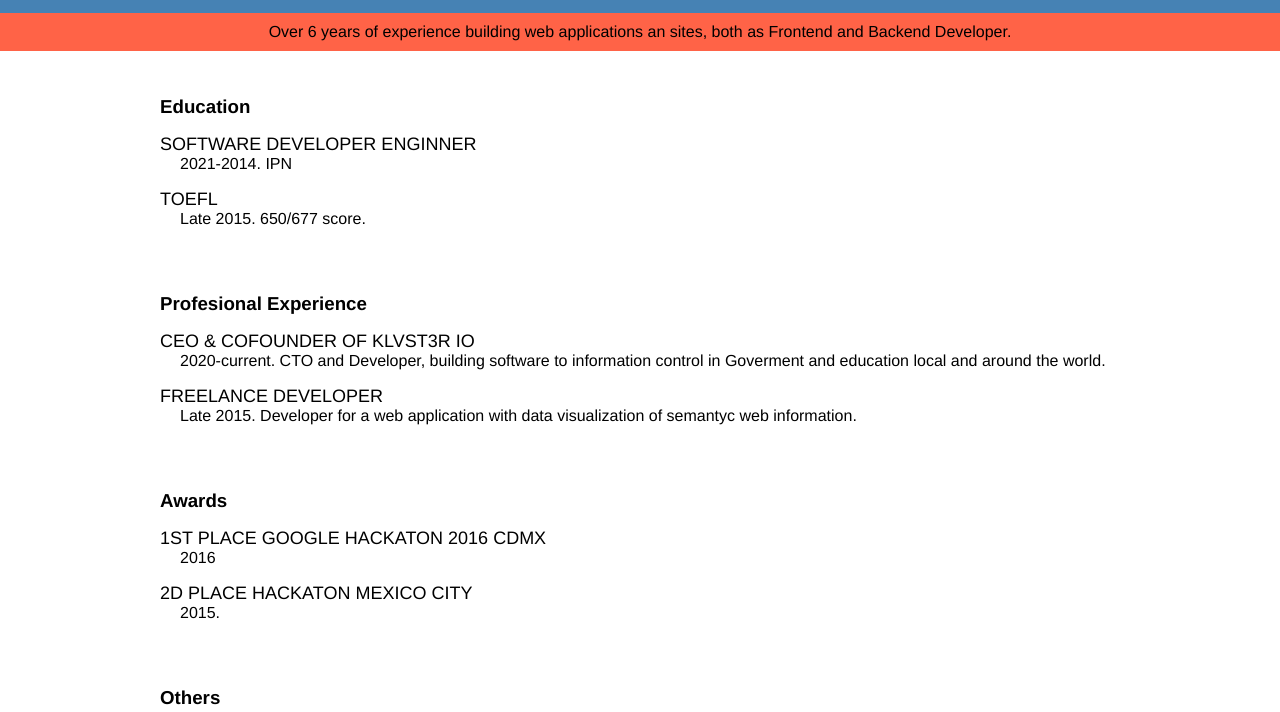
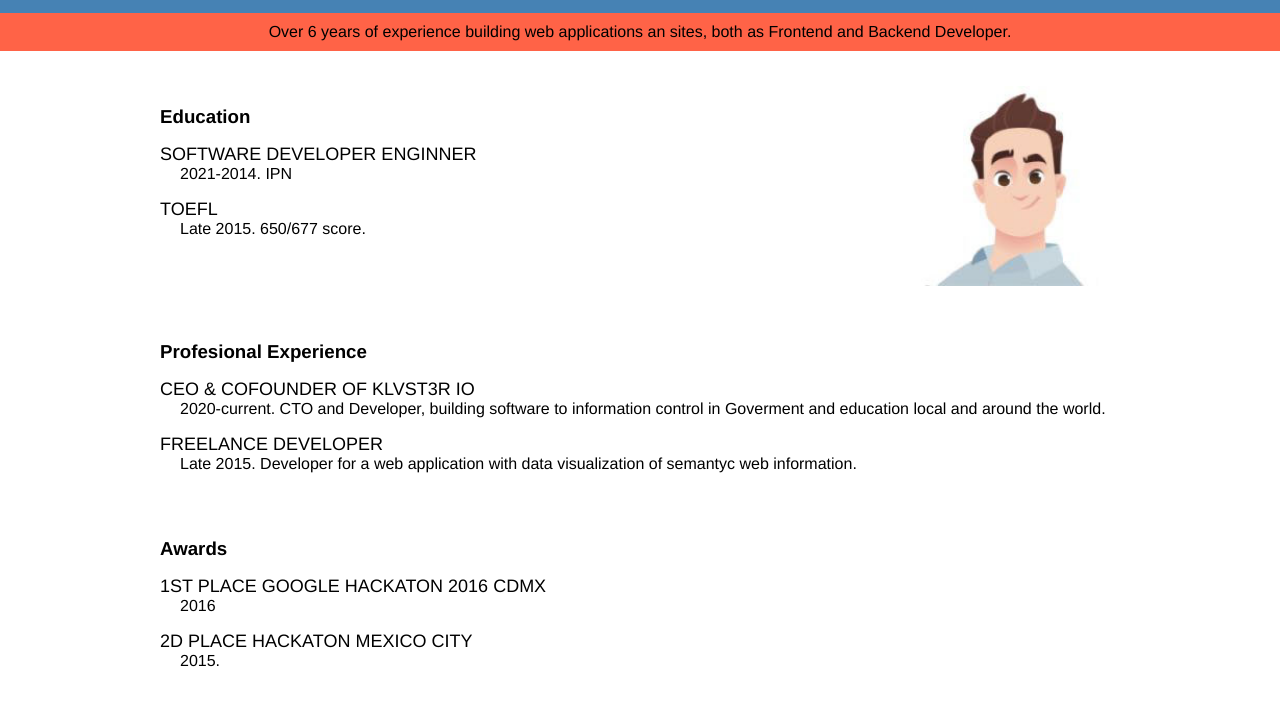
Before and after one commit to Klvst3r/cv, a plain HTML site: page index.html in a window 1280 px wide. Shown: the part 56-768 px from the top of the page. Drawn offline with Linux system fonts and the light colour scheme.

Commit message:
Imagenes

```diff
--- a/css/style.css
+++ b/css/style.css
@@ -37,6 +37,22 @@ section{
 
 }
 
+.education-div{
+	/*background-color: red;*/
+	display: inline-block;
+	width: 78%;
+	vertical-align: top; /*alineacion a la parte superior*/
+}
+
+.img-div{
+	/*background-color: steelblue;*/
+	display: inline-block;
+	height: 210px;
+	margin-top: 10px;
+	padding-top: 15px;
+
+	width: 20%;
+}
 .mention-div{
 	/*background-color: #F06292;*/
 	background-color: tomato;
--- a/index.html
+++ b/index.html
@@ -17,7 +17,8 @@
 		Over 6 years of experience building web applications an sites, both as Frontend and Backend Developer.
 	</div>
 	<section class="wrapper">
-		<div class="content-div">
+		<div class="education-div">
+			<div class="content-div">
 			<h3>Education</h3>
 			<div>
 				<dl>
@@ -29,6 +30,12 @@
 				</dl>
 			</div>
 		</div>
+		</div>
+		<div class="img-div">
+
+			<img src="img/Klvst3r.jpg" alt="Klvst3r" width="200">
+		</div>
+
 		<div class="content-div">
 			<h3>Profesional Experience</h3>
 			<div>
```
Also changed, not shown: img/Klvst3r.jpg (added), img/Klvst3r_classic.jpg (added).
